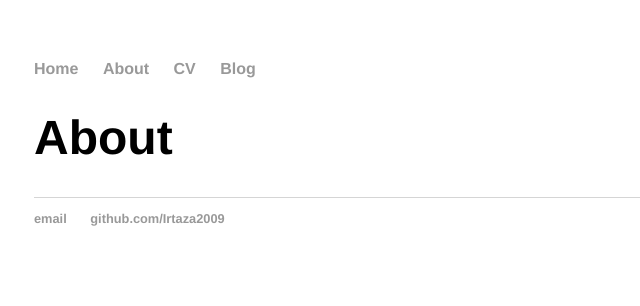
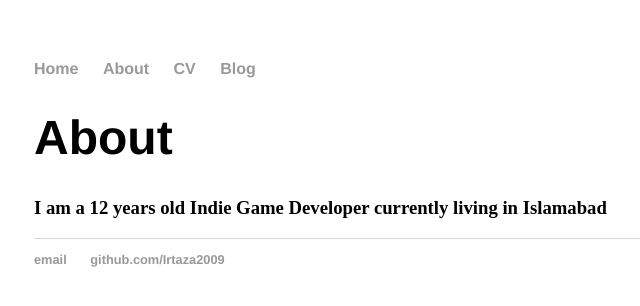
Before and after one commit to mujjazi/irtaza2009.github.io, a Jekyll site: the page built from about/index.html, in a window 1280 px wide. Shown: the top 306 px of the page, without its empty margins (158-798 px from the left). Built offline with Jekyll 4.4.1, drawn with Linux system fonts in a browser that asks for light colours; comment, search, counter and statistics services are not loaded.

Commit message:
Update index.html

```diff
--- a/about/index.html
+++ b/about/index.html
@@ -3,3 +3,4 @@ layout: default
 title: About
 ---
 	<h1>{{ page.title }}</h1>
+        <h3>I am a 12 years old Indie Game Developer currently living in Islamabad</h3>
```
